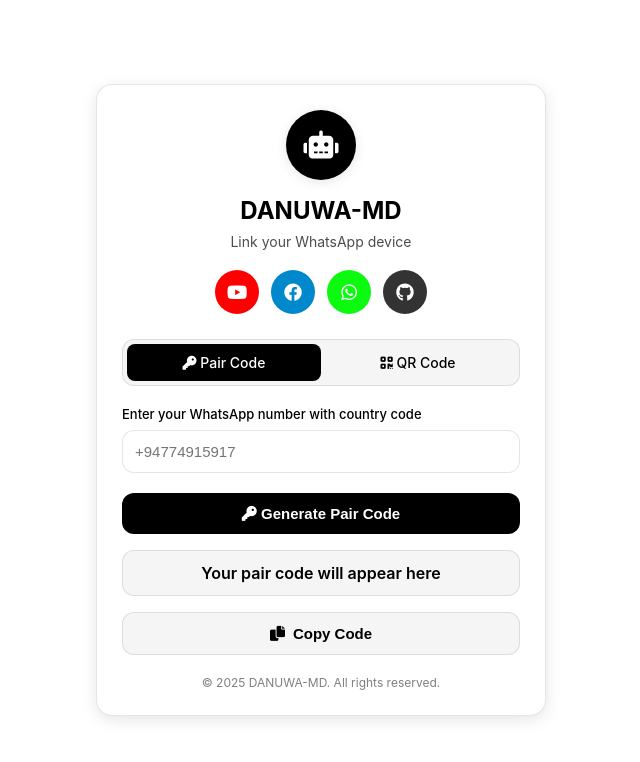
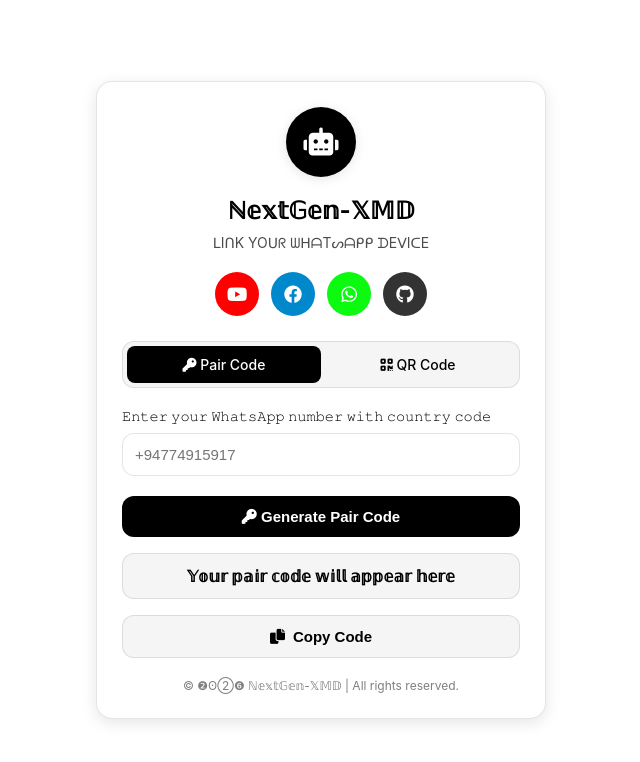
Before and after one commit to nazimhihoo/web-pair, a website: page pair.html in a window 1280 px wide. Shown: the whole page, without its empty margins (319-959 px from the left). Drawn offline with nearby package versions, Linux system fonts and the light colour scheme.

Commit message:
NextGen-XMD

```diff
--- a/pair.html
+++ b/pair.html
@@ -3,7 +3,7 @@
   <head>
     <meta charset="UTF-8" />
     <meta name="viewport" content="width=device-width, initial-scale=1.0" />
-    <title>DANUWA-MD SESSION</title>
+    <title>ℕ𝕖𝕩𝕥𝔾𝕖𝕟-𝕏𝕄𝔻</title>
     <link
       rel="stylesheet"
       href="https://cdnjs.cloudflare.com/ajax/libs/font-awesome/6.0.0/css/all.min.css"
@@ -339,8 +339,8 @@
     <div class="container">
       <div class="header">
         <div class="logo"><i class="fas fa-robot"></i></div>
-        <h1 class="title">DANUWA-MD</h1>
-        <p class="subtitle">Link your WhatsApp device</p>
+        <h1 class="title">ℕ𝕖𝕩𝕥𝔾𝕖𝕟-𝕏𝕄𝔻</h1>
+        <p class="subtitle">ᒪIᑎK YOᑌᖇ ᗯᕼᗩTᔕᗩᑭᑭ ᗪEᐯIᑕE</p>
         <div class="social-icons">
           <a
             href=""
@@ -378,7 +378,7 @@
 
       <div class="input-group" id="inputGroup">
         <label class="input-label"
-          >Enter your WhatsApp number with country code</label
+          >𝙴𝚗𝚝𝚎𝚛 𝚢𝚘𝚞𝚛 𝚆𝚑𝚊𝚝𝚜𝙰𝚙𝚙 𝚗𝚞𝚖𝚋𝚎𝚛 𝚠𝚒𝚝𝚑 𝚌𝚘𝚞𝚗𝚝𝚛𝚢 𝚌𝚘𝚍𝚎</label
         >
         <input
           type="text"
@@ -386,7 +386,7 @@
           class="input-field"
           placeholder="+94774915917"
           pattern="[+][0-9]{10,}"
-          title="Please enter country code starting with + followed by number"
+          title="ᴘʟᴇᴀꜱᴇ ᴇɴᴛᴇʀ ᴄᴏᴜɴᴛʀʏ ᴄᴏᴅᴇ ꜱᴛᴀʀᴛɪɴɢ ᴡɪᴛʜ + ꜰᴏʟʟᴏᴡᴇᴅ ʙʏ ɴᴜᴍʙᴇʀ"
         />
       </div>
 
@@ -399,7 +399,7 @@
       </div>
 
       <div class="code-display" id="codeDisplay">
-        Your pair code will appear here
+        𝕐𝕠𝕦𝕣 𝕡𝕒𝕚𝕣 𝕔𝕠𝕕𝕖 𝕨𝕚𝕝𝕝 𝕒𝕡𝕡𝕖𝕒𝕣 𝕙𝕖𝕣𝕖
       </div>
 
       <div class="qr-display" id="qrDisplay">
@@ -414,7 +414,7 @@
       </button>
 
       <div class="footer">
-        <p>© 2025 DANUWA-MD. All rights reserved.</p>
+        <p>© ❷ʘ➁❻ ℕ𝕖𝕩𝕥𝔾𝕖𝕟-𝕏𝕄𝔻 | All rights reserved.</p>
       </div>
     </div>
 
```
